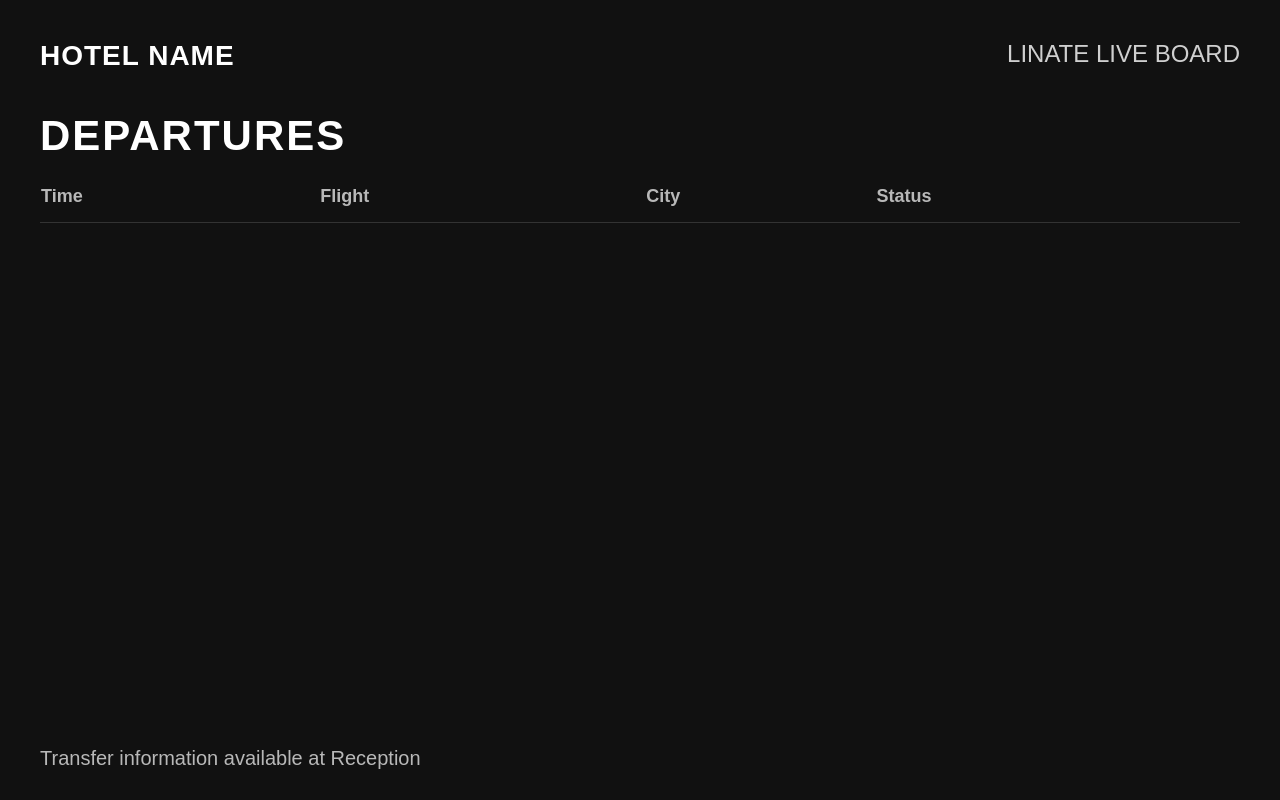
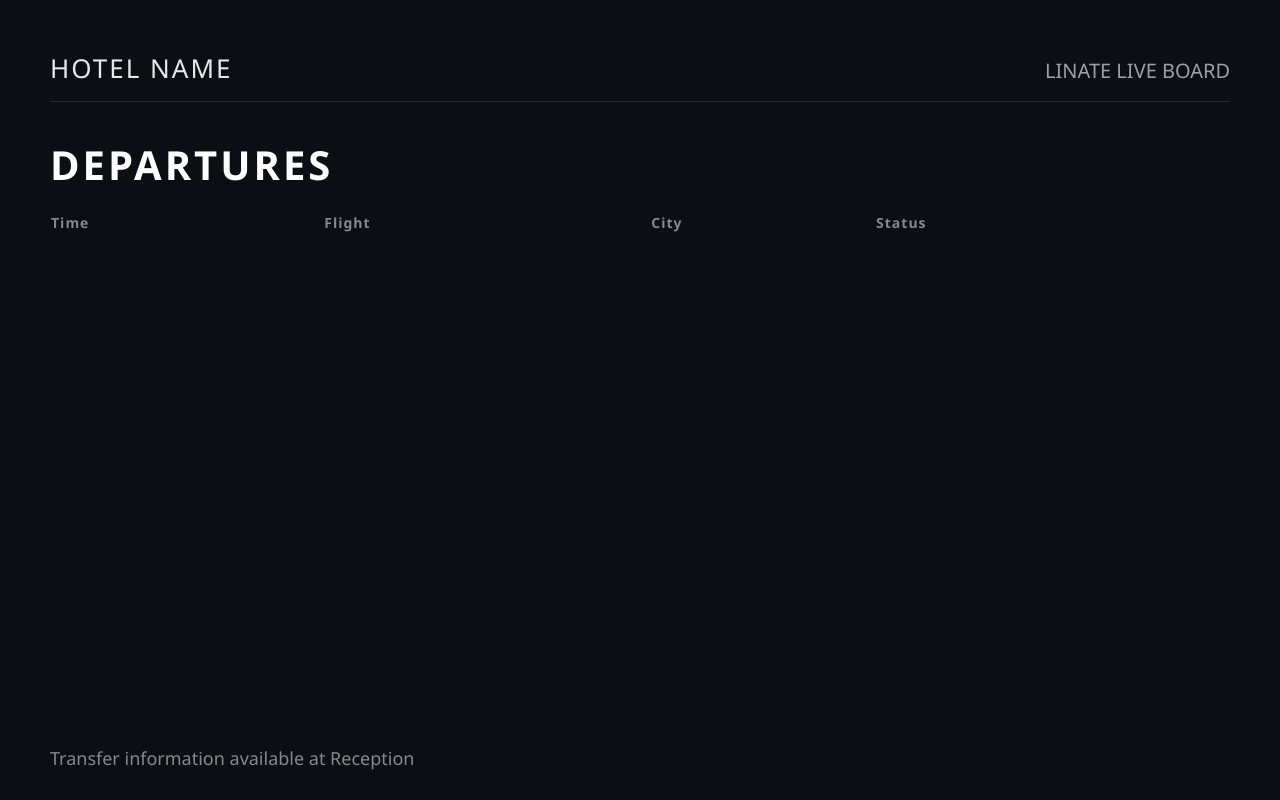
Before and after one commit to gbcreep/linate-live-board, a plain HTML site: page index.html in a window 1280 px wide. Drawn offline with Linux system fonts and the light colour scheme; no server answers.

Commit message:
Update style.css

```diff
--- a/style.css
+++ b/style.css
@@ -1,35 +1,38 @@
 body {
   margin: 0;
-  background: #111;
-  color: white;
-  font-family: Arial, Helvetica, sans-serif;
+  background: #0b0f14;
+  color: #ffffff;
+  font-family: "Segoe UI", Arial, sans-serif;
 }
 
 .container {
-  padding: 40px;
+  padding: 50px;
 }
 
 header {
   display: flex;
   justify-content: space-between;
-  margin-bottom: 40px;
+  align-items: baseline;
+  margin-bottom: 35px;
+  border-bottom: 1px solid #1f2a36;
+  padding-bottom: 15px;
 }
 
 .hotel {
-  font-size: 28px;
-  font-weight: 600;
-  letter-spacing: 1px;
+  font-size: 26px;
+  letter-spacing: 2px;
+  opacity: 0.9;
 }
 
 .title {
-  font-size: 24px;
-  opacity: 0.8;
+  font-size: 20px;
+  opacity: 0.6;
 }
 
-h1 {
-  font-size: 42px;
-  margin-bottom: 25px;
-  letter-spacing: 2px;
+#boardTitle {
+  font-size: 40px;
+  letter-spacing: 3px;
+  margin: 20px 0;
 }
 
 table {
@@ -39,22 +42,39 @@ table {
 
 th {
   text-align: left;
-  font-size: 18px;
-  opacity: 0.7;
-  padding-bottom: 15px;
-  border-bottom: 1px solid #333;
+  font-size: 14px;
+  opacity: 0.5;
+  padding-bottom: 10px;
+  letter-spacing: 1px;
 }
 
 td {
-  padding: 18px 0;
-  font-size: 28px;
-  border-bottom: 1px solid #222;
+  padding: 16px 0;
+  font-size: 26px;
+  border-bottom: 1px solid #16202b;
+}
+
+/* STATUS BADGES */
+.status-on-time {
+  color: #4fd1a5;
+}
+
+.status-boarding {
+  color: #f6c177;
+}
+
+.status-delayed {
+  color: #ff6b6b;
+}
+
+.status-landed {
+  color: #8aa0b4;
 }
 
 footer {
   position: absolute;
   bottom: 30px;
-  left: 40px;
-  font-size: 20px;
-  opacity: 0.7;
+  left: 50px;
+  font-size: 18px;
+  opacity: 0.5;
 }
```
